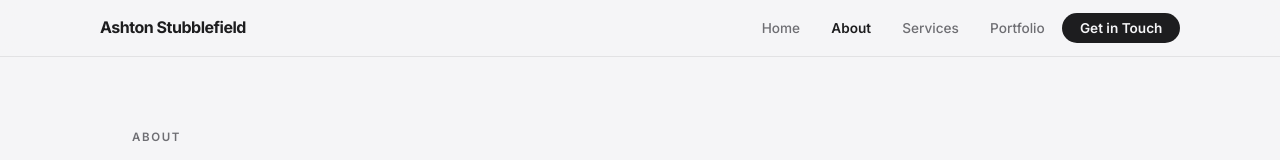
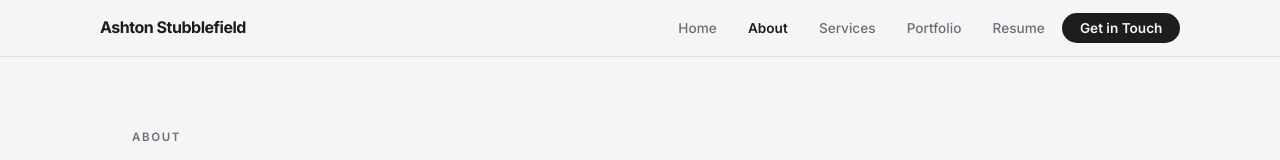
Before and after one commit to ashstumusic/ashstu.codes, a plain HTML site: page about.html in a window 1280 px wide. Shown: the top 160 px of the page. Drawn offline with Linux system fonts and the light colour scheme.

Commit message:
Nav: add Resume link to all pages

```diff
--- a/about.html
+++ b/about.html
@@ -21,6 +21,7 @@
       <li><a href="about.html" class="active">About</a></li>
       <li><a href="services.html">Services</a></li>
       <li><a href="portfolio.html">Portfolio</a></li>
+      <li><a href="cv.html" target="_blank">Resume</a></li>
       <li><a href="contact.html" class="nav-cta">Get in Touch</a></li>
     </ul>
   </div>
```
Also changed, not shown: contact.html (+1 -0 lines), index.html (+1 -0 lines), portfolio.html (+1 -0 lines), services.html (+1 -0 lines).
